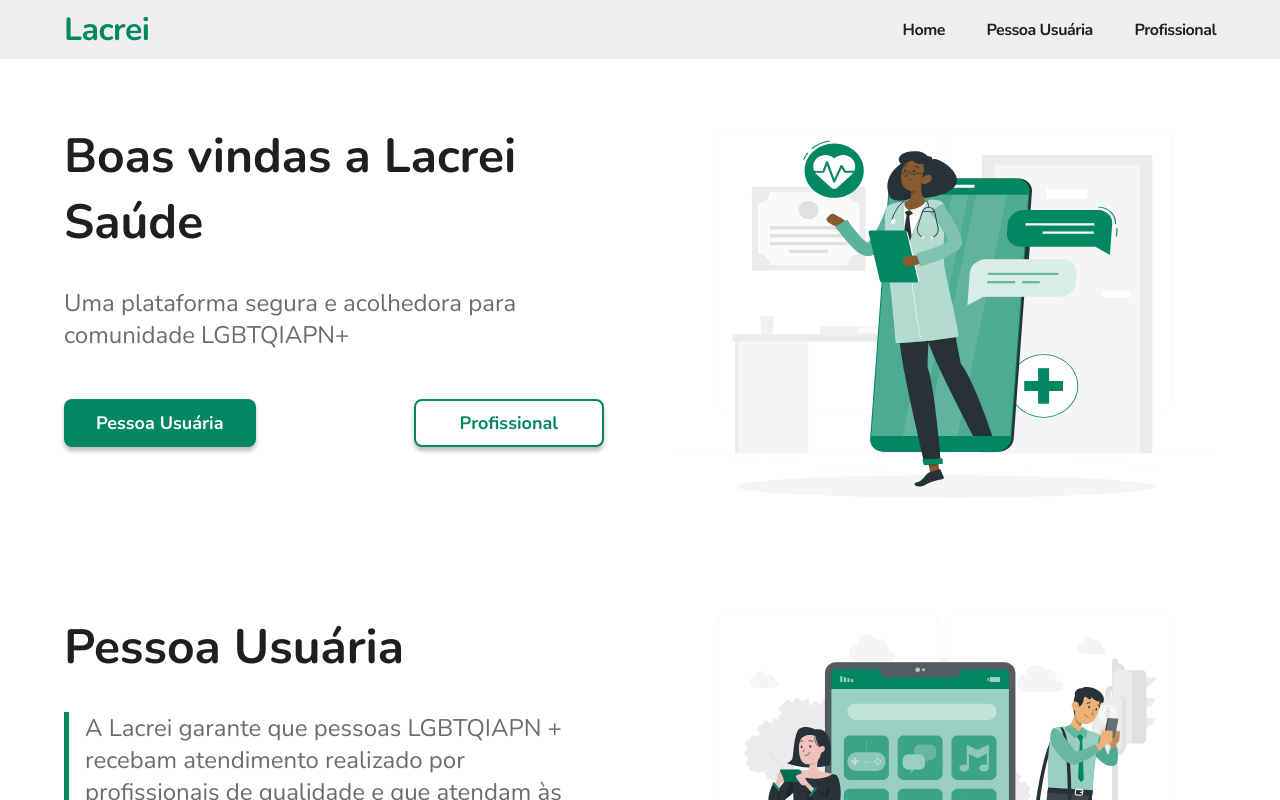
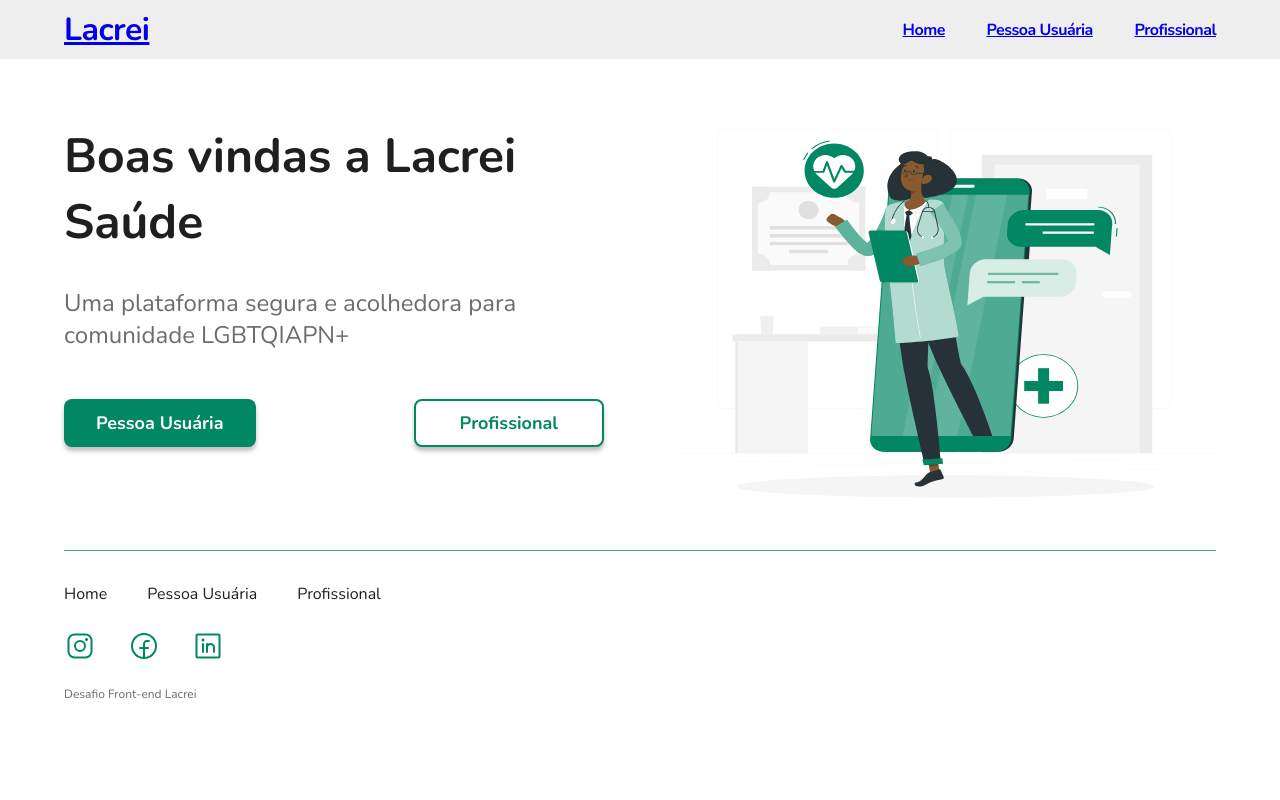
Before and after one commit to praxeds/desafio-front-end-lacrei, a React (Create React App) app: page / in a window 1280 px wide. Shown: the top 800 px of the page. Built offline with nearby package versions, Linux system fonts and the light colour scheme.

Commit message:
Added Routes to App

```diff
--- a/package.json
+++ b/package.json
@@ -10,6 +10,7 @@
     "@types/node": "^16.18.7",
     "@types/react": "^18.0.26",
     "@types/react-dom": "^18.0.9",
+    "@types/react-router-dom": "^5.3.3",
     "react": "^18.2.0",
     "react-dom": "^18.2.0",
     "react-router-dom": "^6.4.5",
@@ -44,6 +45,7 @@
   },
   "devDependencies": {
     "@types/react-router-dom": "^5.3.3",
-    "@types/styled-components": "^5.1.26"
+    "@types/styled-components": "^5.1.26",
+    "react-router-dom": "^6.4.5"
   }
 }
--- a/src/App.tsx
+++ b/src/App.tsx
@@ -1,24 +1,29 @@
 import React from "react";
-import { BrowserRouter as Router, Route } from 'react-router-dom';
+import { BrowserRouter as Router, Routes, Route } from 'react-router-dom';
 
 import { GlobalStyles } from './Styles/GlobalStyles';
 
 
 import Nav from './Components/Nav';
+import Footer from './Components/Footer';
+
 import Home from './Pages/Home';
 import User from './Pages/User';
 import Professional from './Pages/Professional';
-import Footer from './Components/Footer';
 
 export default function App() {
   return (
     <>
+      <Router>
         <GlobalStyles />
         <Nav />
-        <Home />
-        <User />
-        <Professional />
+        <Routes>
+          <Route path="/" element={<Home />} />
+          <Route path="/pessoa-usuaria" element={<User />} />
+          <Route path="/profissional" element={<Professional />} />
+        </Routes>
         <Footer />
+      </Router>
     </>
   );
 }
--- a/src/Styles/Styles.tsx
+++ b/src/Styles/Styles.tsx
@@ -23,23 +23,6 @@ ul {
     padding: 0;
     ${Mixins.text(1, 700)};
     color: ${Mixins.colors.black};
-    li>a {
-        ${Mixins.resetLink()};
-        ${Mixins.transition("all", "0.2s", "ease")};
-        cursor: pointer;
-        &:hover {
-            color: ${Mixins.colors.gray};
-        }
-        &:active, &:focus {
-            color: ${Mixins.colors.green};
-        }
-        &.active {
-            color: ${Mixins.colors.green};
-            &:hover {
-                color: ${Mixins.colors.lightGreen};
-            }
-        }
-    }
 }
 @media (max-width: 1040px) {
     padding: 0.5rem 2rem;
@@ -51,6 +34,24 @@ ul {
         ${Mixins.text(0.9, 700)};
     }
 }
+`;
+
+export const ListItem = styled.li<{activepath:string}>`
+    ${Mixins.transition("all", "0.2s", "ease")};
+    cursor: pointer;
+    color: ${props => props.activepath === 'true' ? '#018762' : '#1F1F1F'};
+    &:hover {
+        color: ${Mixins.colors.gray};
+    }
+    &:active, &:focus {
+        color: ${Mixins.colors.green};
+    }
+    &.active {
+        color: ${Mixins.colors.green};
+        &:hover {
+            color: ${Mixins.colors.lightGreen};
+        }
+    }
 `;
 
 export const FooterSection = styled.footer`
--- a/src/components/nav.tsx
+++ b/src/components/nav.tsx
@@ -1,13 +1,34 @@
-import { NavSection } from '../Styles/Styles';
+import React, { useEffect, useState } from "react";
+import { useLocation, NavLink } from "react-router-dom";
+
+import { NavSection, ListItem } from '../Styles/Styles';
 
 export default function Nav() {
+  const [activePage, setActivePage] = useState('');
+  let location = useLocation();
+  useEffect(() => {
+    setActivePage(location.pathname)
+  }, [location]);
+
   return (
     <NavSection>
-      <h1 className="home">Lacrei</h1>
+      <h1><NavLink to={'/'}>Lacrei</NavLink></h1>
       <ul>
-        <li><a>Home</a></li>
-        <li><a>Pessoa Usuária</a></li>
-        <li><a>Profissional</a></li>
+        <ListItem
+          activepath={activePage === '/' ? "true" : "false"}
+        >
+          <NavLink to='/'> Home </NavLink>
+        </ListItem>
+        <ListItem
+          activepath={activePage === '/pessoa-usuaria' ? "true" : "false"}
+        >
+          <NavLink to='/pessoa-usuaria'> Pessoa Usuária </NavLink>
+        </ListItem>
+        <ListItem
+          activepath={activePage === '/profissional' ? "true" : "false"}
+        >
+          <NavLink to='/profissional'> Profissional </NavLink>
+        </ListItem>
       </ul>
     </NavSection>
   );
```
